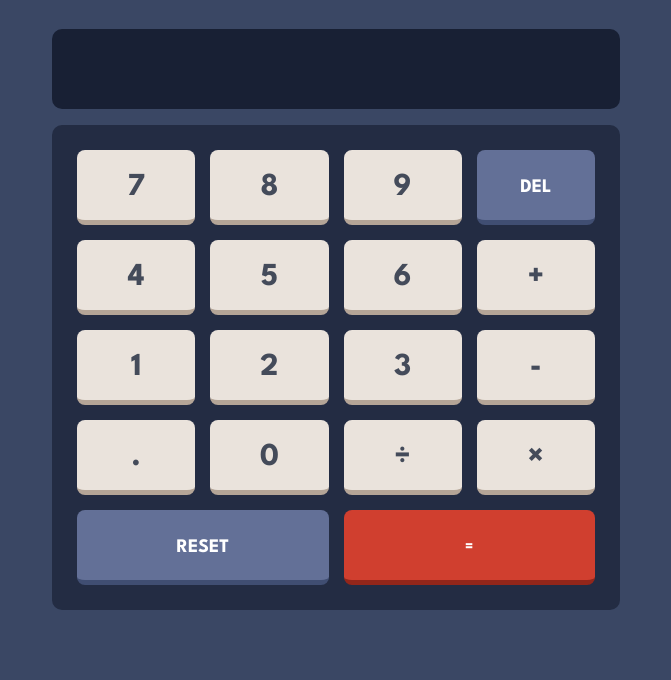
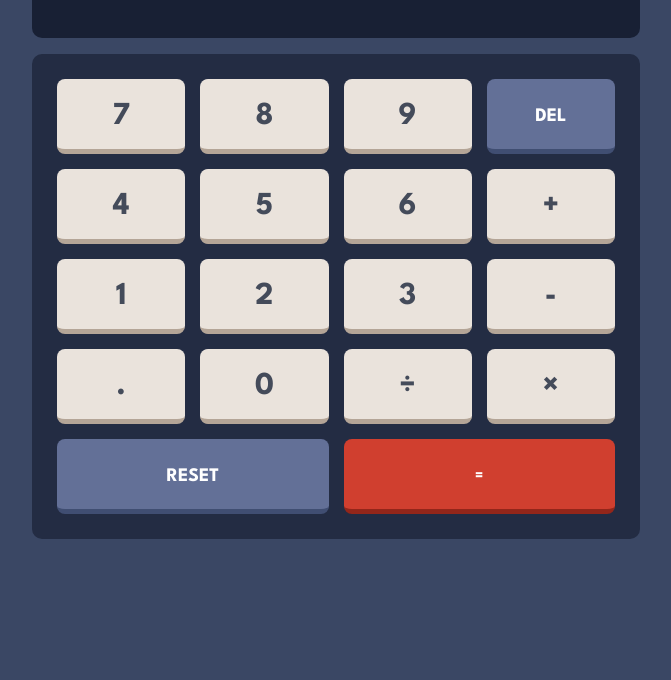
Before and after one commit to jesusleonel10/Calculator-App, a plain HTML site: page index.html in a window 1280 px wide. Shown: the part 148-828 px from the top of the page, without its empty margins (304-975 px from the left). After the commit the page ends 800 px from the top, so only its background shows below. Drawn offline with Linux system fonts and the light colour scheme.

Commit message:
first commit

```diff
--- a/css/style.css
+++ b/css/style.css
@@ -153,8 +153,8 @@ body {
 .calculator {
     max-width: 38rem;
     min-width: 25rem;
-    margin: 4% auto;
-    padding: 20px;
+    width: 100vw;
+    margin: 1rem auto;
 }
 
 /* Header */
```
